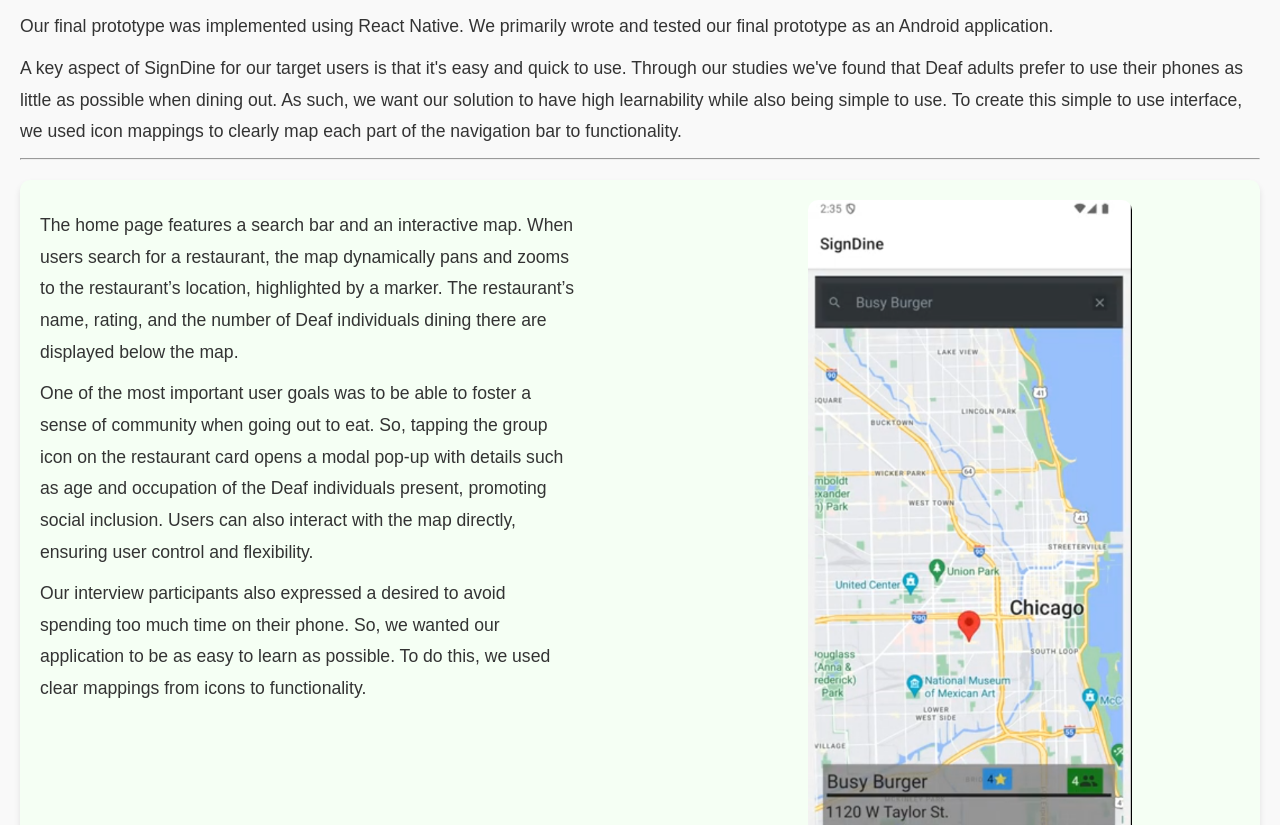
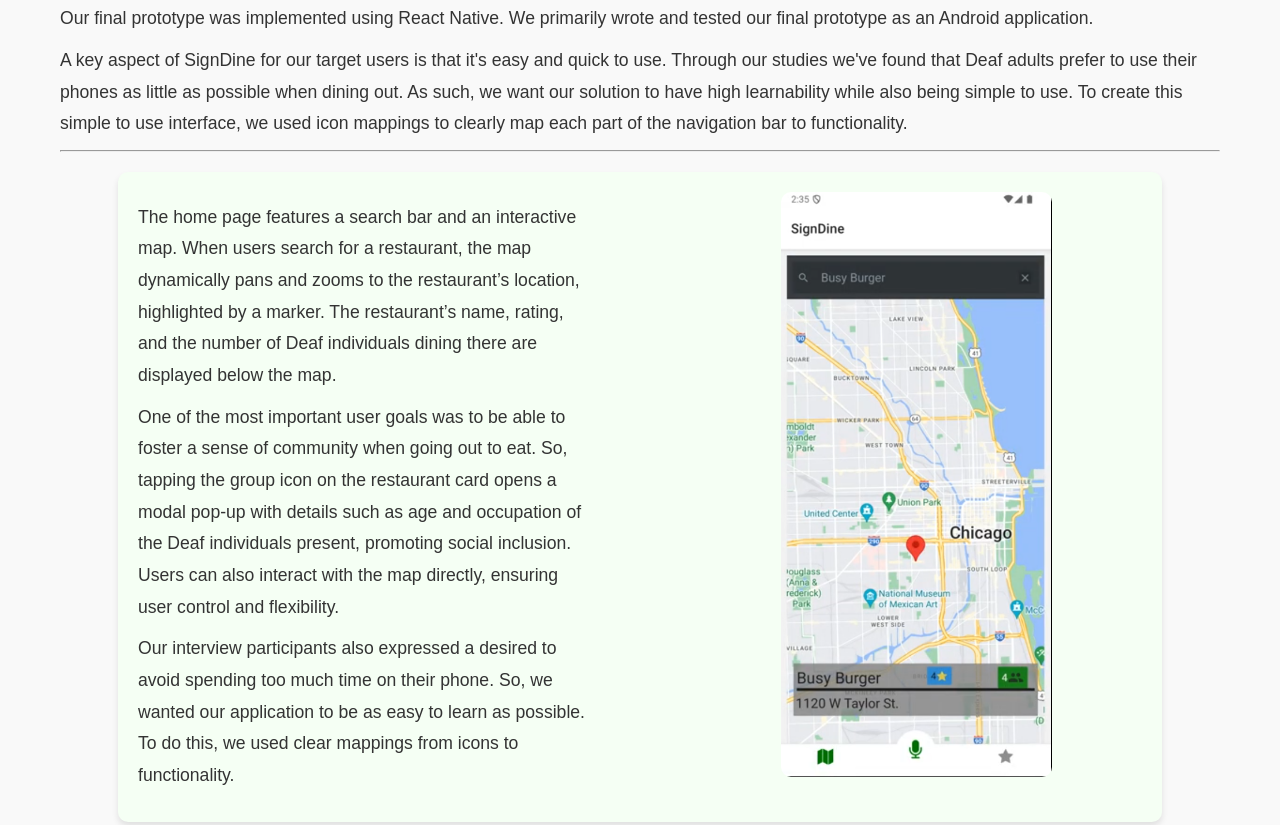
Before and after one commit to WesKw/WesKw.github.io, a plain HTML site: page index.html in a window 1280 px wide. Shown: the part 1975-2800 px from the top of the page. Drawn offline with Linux system fonts and the light colour scheme.

Commit message:
setting max width and adjusting the container layout

```diff
--- a/styles.css
+++ b/styles.css
@@ -6,11 +6,14 @@
 }
 
 body {
-    margin: 20px;
+    margin: 0 auto; /* Center the content */
+    max-width: 1200px; /* Set the maximum width */
+    padding: 20px; /* Add some spacing around the edges */
     color: #333;
     background-color: #f9f9f9;
     line-height: 1.6;
 }
+
 
 header.main-header {
     text-align: center;
@@ -56,13 +59,15 @@
     display: flex;
     align-items: flex-start;
     justify-content: space-between;
-    gap: 20px;
-    margin: 20px 0;
+    gap: 20px; /* Add space between elements */
+    margin: 20px auto; /* Center containers */
     padding: 20px;
+    max-width: 90%; /* Restrict the width of containers */
     background-color: #fff;
     border-radius: 10px;
     box-shadow: 0 4px 6px rgba(0, 0, 0, 0.1);
 }
+
 
 .left, .right {
     width: 45%;
```
